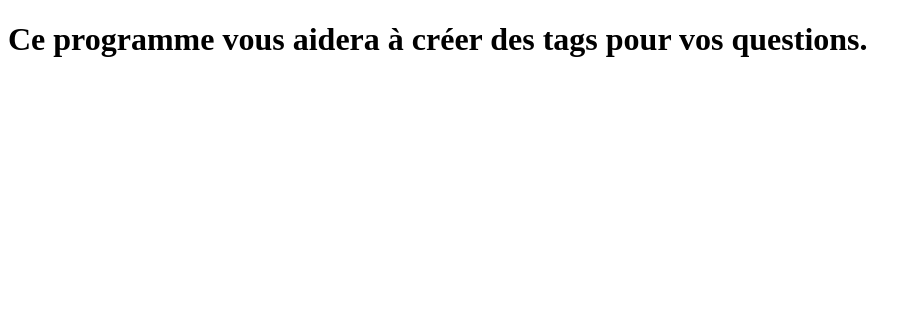
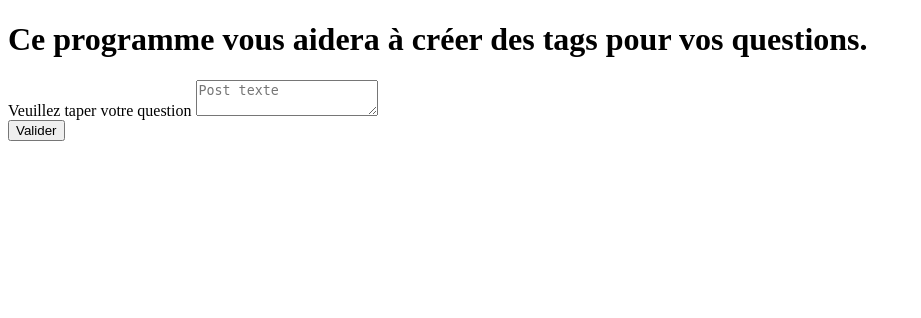
Before and after one commit to ManonYG/NLP, a Flask app: page / in a window 1280 px wide. Shown: the top 318 px of the page, without its empty margins (0-921 px from the left). Run offline with Flask 2, Linux system fonts and the light colour scheme.

Commit message:
Création de la méthode POST

```diff
--- a/API/main.py
+++ b/API/main.py
@@ -1,10 +1,12 @@
 # -*- coding: utf-8 -*-
-from flask import Flask, render_template
+from flask import Flask, render_template, request
 
 app = Flask(__name__)
 
-@app.route("/")
-def hello():
+@app.route("/", methods=('GET', 'POST'))
+def main():
+    if request.method == 'POST':
+        texte = request.form['texte']
     return render_template("ihm.html")
 
 if __name__ == "__main__":
--- a/API/templates/ihm.html
+++ b/API/templates/ihm.html
@@ -18,8 +18,16 @@
       </header>
 
       <main>
-        <div class="chartContainer">
-        </div>
+        <form method="post">
+			<div class="form-group">
+				<label for="texte">Veuillez taper votre question</label>
+				<textarea name="texte" placeholder="Post texte"
+                  class="form-control">{{ request.form['texte'] }}</textarea>
+			</div>
+			<div class="form-group">
+				<button type="submit" class="btn btn-primary">Valider</button>
+			</div>
+		</form>
       </main>
     </div>
 
```
